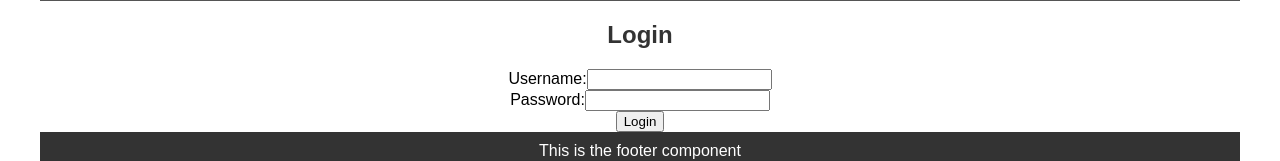
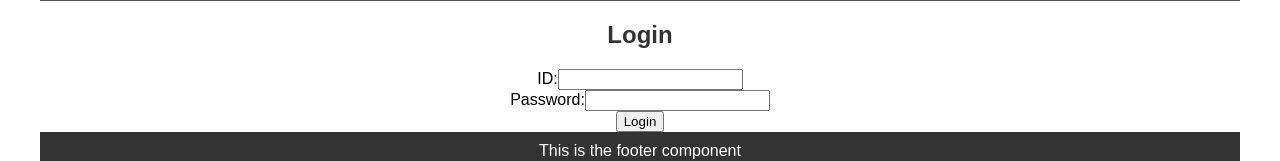
Before and after one commit to dihanrh/IT-Society, a React (Vite) app in the folder ssms/: page /login in a window 1280 px wide. Shown: the part 135-296 px from the top of the page. Built offline with nearby package versions, Linux system fonts and the light colour scheme.

Commit message:
admin login, but no admin dashbord menu

```diff
--- a/ssms/src/App.jsx
+++ b/ssms/src/App.jsx
@@ -13,7 +13,7 @@ import AdminDashboard from './components/AdminDashboard';
 
 function App() {
 
-
+  const [isAdminLoggedIn, setIsAdminLoggedIn] = useState(false);
   return (
     <>
      <Router>
@@ -23,8 +23,19 @@ function App() {
         <Routes>
           <Route path="/" element={<HomeBody />} />
           <Route path="/registration" element={<Registration />} />
-          <Route path="/login" element={<Login />} />
-          <Route path="/admin-dashboard" element={<AdminDashboard />} />
+          <Route path="/admindashboard" element={<AdminDashboard />} />
+
+
+
+          // for admin login
+          <Route
+            path="/login"
+            element={<Login setIsAdminLoggedIn={setIsAdminLoggedIn} />}
+          />
+          {isAdminLoggedIn ? (
+            <Route path="/admindashboard" element={<AdminDashboard />} />
+          ) : null}
+
         </Routes>
         <Footer />
       </div>
--- a/ssms/src/components/Login.jsx
+++ b/ssms/src/components/Login.jsx
@@ -1,14 +1,26 @@
 // src/components/Login.js
 
 import React, { useState } from 'react';
+import { useNavigate } from 'react-router-dom';
 
 const Login = () => {
-  const [username, setUsername] = useState('');
+  const [studentId, setstudentId] = useState('');
   const [password, setPassword] = useState('');
+
+  // for admin login
+  const [loggedIn, setLoggedIn] = useState(false);
+  const navigate = useNavigate();
 
   const handleLogin = (e) => {
     e.preventDefault();
-    // Add your logic to handle login authentication here
+    // Add your logic to handle login authentication here : admin logic has been added.
+    // Replace "adminid" and "adminpass" with the actual admin credentials
+    if (studentId === 'adminid' && password === 'adminpass') {
+        setLoggedIn(true);
+        navigate('/admindashboard');
+      } else {
+        alert('Invalid credentials. Please try again.');
+      }
   };
 
   return (
@@ -16,11 +28,11 @@ const Login = () => {
       <h2>Login</h2>
       <form onSubmit={handleLogin}>
         <div>
-          <label>Username:</label>
+          <label> ID:</label>
           <input
             type="text"
-            value={username}
-            onChange={(e) => setUsername(e.target.value)}
+            value={studentId}
+            onChange={(e) => setstudentId(e.target.value)}
             required
           />
         </div>
```
